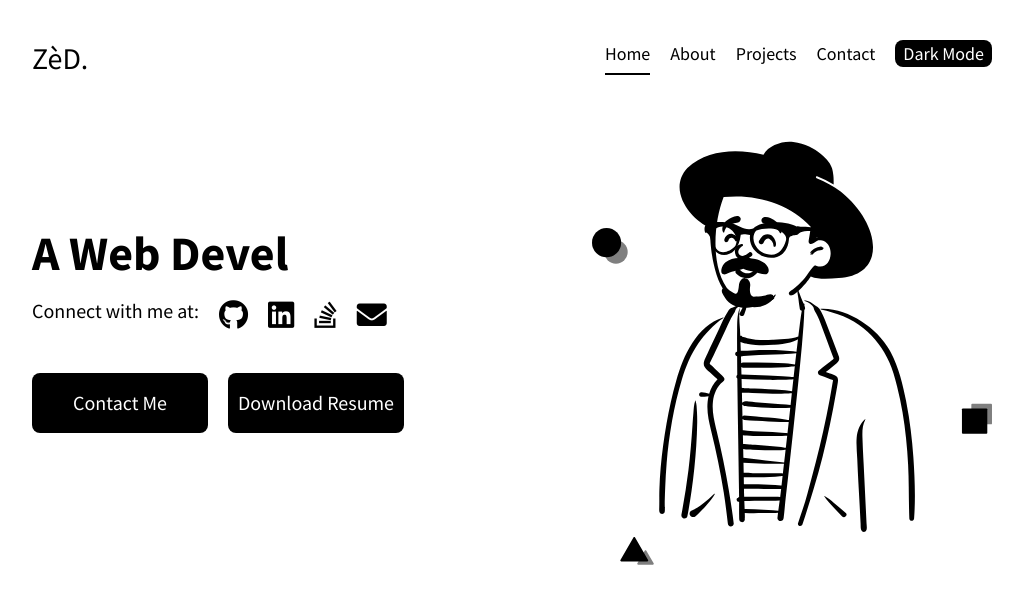
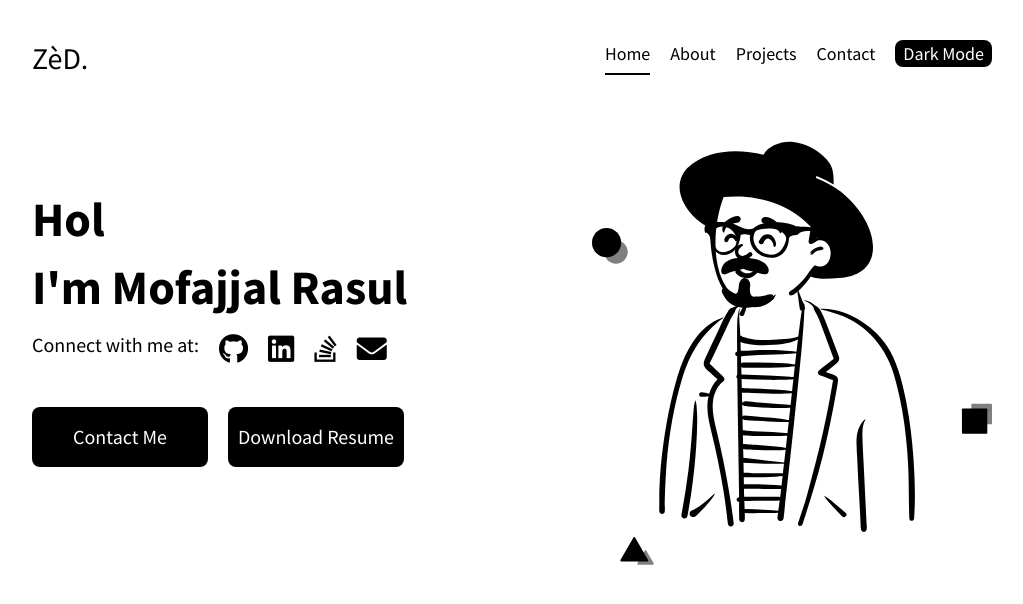
Before and after one commit to zunayed-arp/portfoliome, a React (Create React App) app: page / in a window 1280 px wide. Shown: the top 604 px of the page, without its empty margins (128-1151 px from the left). Built offline with nearby package versions, Linux system fonts and the light colour scheme.

Commit message:
Added greetings from different languages
Signed-off-by: ZèD <imzihad@gmail.com>

```diff
--- a/src/Components/Home/Home.tsx
+++ b/src/Components/Home/Home.tsx
@@ -9,10 +9,11 @@ const Home = () => {
             <div className="md:w-1/2 my-auto">
                 <div className="text-4xl md:text-5xl font-bold leading-normal">
                     <Typical
-                        steps={[ "Hello!", 1000, "I'm Mofajjal Rasul", 1000, "A Web Developer", 1000 ]}
+                        steps={[ "Hello!", 1000, "Konnichiwa!", 1000, "Hola!", 1000, "Bonjour!", 1000, "Nǐn hǎo!", 1000, "Olá!", 1000 ]}
                         loop={Infinity}
                         wrapper="h1"
                     />
+                    <h1 className="mt-5">I'm Mofajjal Rasul</h1>
                 </div>
                 <ul className="flex space-x-5 text-2xl md:text-3xl inline-block mt-5">
                     <li>
```
